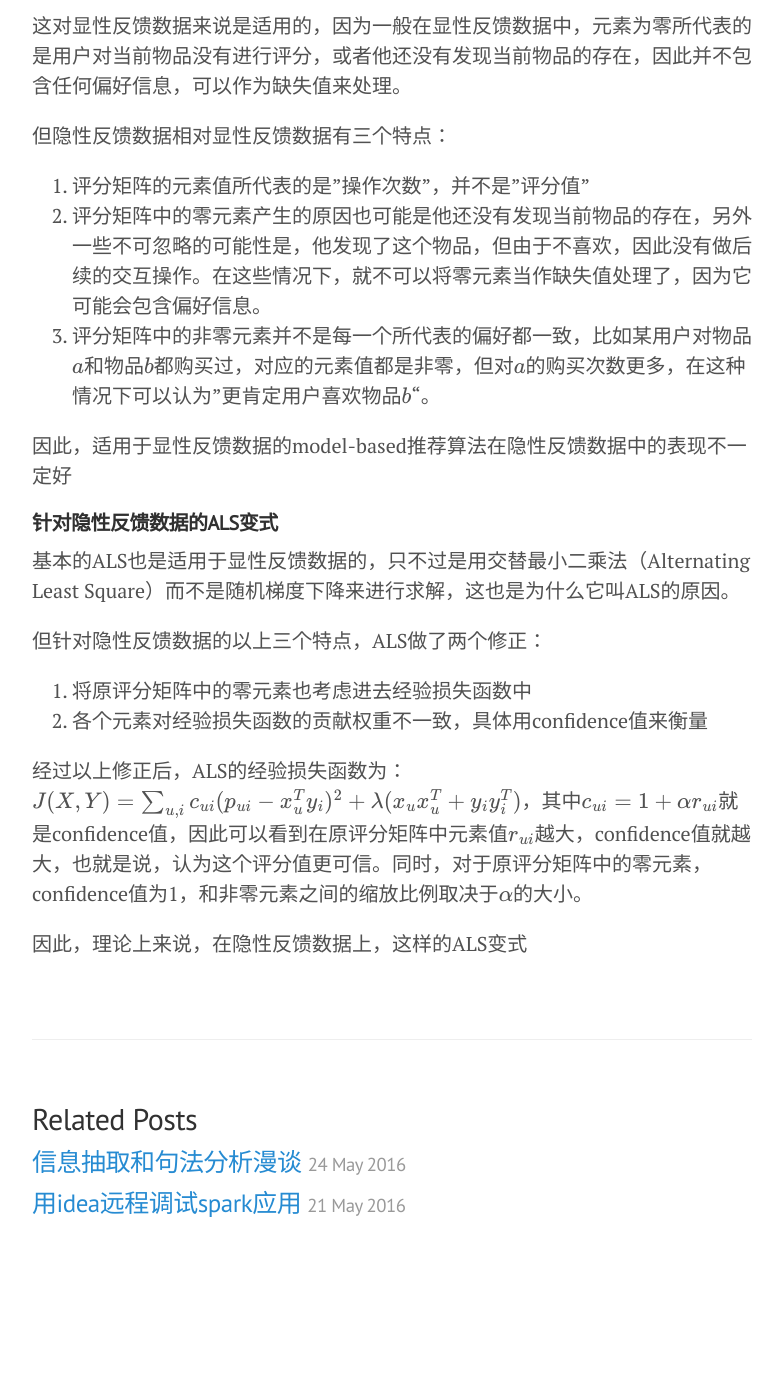
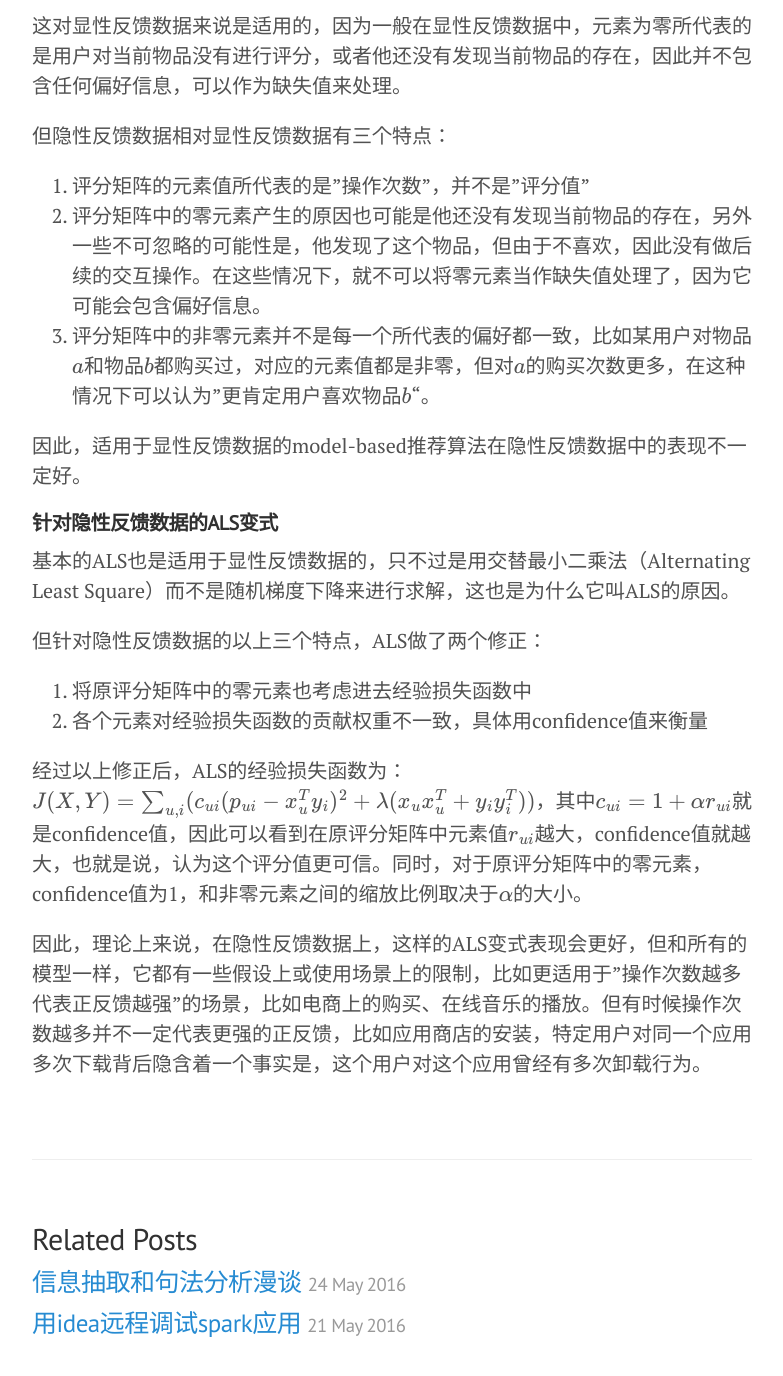
Before and after one commit to nomadcube/nomadcube.github.io, a Jekyll site: the page built from _posts/2016-06-16-针对隐性反馈数据的als算法.md, in a window 1280 px wide and 1400 px high, scrolled down 909 px. Shown: the top 1376 px of the window, without its empty margins (248-1031 px from the left). Built offline with Jekyll 4.4.1, drawn with Linux system fonts in a browser that asks for light colours; formulas are drawn with MathJax 3; comment, search, counter and statistics services are not loaded; before the commit the page ends 2189 px from its top, so only the background shows below that; some of the changed text lies outside the part shown.

Commit message:
新文章

```diff
--- a/_posts/2016-06-16-针对隐性反馈数据的als算法.md
+++ b/_posts/2016-06-16-针对隐性反馈数据的als算法.md
@@ -17,7 +17,7 @@ tags: 推荐算法
 后者比如SVD和ALS, 是指基于矩阵分解的思想，将评分矩阵分解成2个低秩矩阵，分别代表用户特征矩阵$$X$$和物品特征矩阵$$Y$$。在预测用户$$u$$对物品$$i$$的分数时，只需要将对应的向量$$X_u$$和$$Y_i$$做点积，而不需要$$u$$的历史行为数据。
 
 #### **普通矩阵分解算法在隐性反馈数据上的问题**
-矩阵分解一般使用平方损失函数，加上L2正则项。即经验损失函数为$$J(X,Y) = \sum_{u,i} (r_{ui} - x_u^Ty_i)^2 + \lambda(x_ux_u^T + y_iy_i^T)$$. 对于推荐算法来说，不同的model-based算法最大的区别在于组成经验损失函数的$$(u,i)$$对的范围，以及各个$$(u,i)$$对的权重。比如SVD，它的经验损失函数只考虑原评分矩阵中的非零元素，而且各个元素的权重是一样的。
+矩阵分解一般使用平方损失函数，加上L2正则项。即经验损失函数为$$J(X,Y) = \sum_{u,i} ((r_{ui} - x_u^Ty_i)^2 + \lambda(x_ux_u^T + y_iy_i^T))$$. 对于推荐算法来说，不同的model-based算法最大的区别在于组成经验损失函数的$$(u,i)$$对的范围，以及各个$$(u,i)$$对的权重。比如SVD，它的经验损失函数只考虑原评分矩阵中的非零元素，而且各个元素的权重是一样的。
 
 这对显性反馈数据来说是适用的，因为一般在显性反馈数据中，元素为零所代表的是用户对当前物品没有进行评分，或者他还没有发现当前物品的存在，因此并不包含任何偏好信息，可以作为缺失值来处理。
 
@@ -27,7 +27,7 @@ tags: 推荐算法
 2. 评分矩阵中的零元素产生的原因也可能是他还没有发现当前物品的存在，另外一些不可忽略的可能性是，他发现了这个物品，但由于不喜欢，因此没有做后续的交互操作。在这些情况下，就不可以将零元素当作缺失值处理了，因为它可能会包含偏好信息。
 3. 评分矩阵中的非零元素并不是每一个所代表的偏好都一致，比如某用户对物品$$a$$和物品$$b$$都购买过，对应的元素值都是非零，但对$$a$$的购买次数更多，在这种情况下可以认为"更肯定用户喜欢物品$$b$$"。
 
-因此，适用于显性反馈数据的model-based推荐算法在隐性反馈数据中的表现不一定好
+因此，适用于显性反馈数据的model-based推荐算法在隐性反馈数据中的表现不一定好。
 
 #### **针对隐性反馈数据的ALS变式**
 基本的ALS也是适用于显性反馈数据的，只不过是用交替最小二乘法（Alternating Least Square）而不是随机梯度下降来进行求解，这也是为什么它叫ALS的原因。
@@ -37,6 +37,6 @@ tags: 推荐算法
 1. 将原评分矩阵中的零元素也考虑进去经验损失函数中
 2. 各个元素对经验损失函数的贡献权重不一致，具体用confidence值来衡量
 
-经过以上修正后，ALS的经验损失函数为：$$J(X,Y) = \sum_{u,i} c_{ui}(p_{ui} - x_u^Ty_i)^2 + \lambda(x_ux_u^T + y_iy_i^T)$$，其中$$c_{ui} = 1 + \alpha r_{ui}$$就是confidence值，因此可以看到在原评分矩阵中元素值$$r_{ui}$$越大，confidence值就越大，也就是说，认为这个评分值更可信。同时，对于原评分矩阵中的零元素，confidence值为1，和非零元素之间的缩放比例取决于$$\alpha$$的大小。
+经过以上修正后，ALS的经验损失函数为：$$J(X,Y) = \sum_{u,i} (c_{ui}(p_{ui} - x_u^Ty_i)^2 + \lambda(x_ux_u^T + y_iy_i^T))$$，其中$$c_{ui} = 1 + \alpha r_{ui}$$就是confidence值，因此可以看到在原评分矩阵中元素值$$r_{ui}$$越大，confidence值就越大，也就是说，认为这个评分值更可信。同时，对于原评分矩阵中的零元素，confidence值为1，和非零元素之间的缩放比例取决于$$\alpha$$的大小。
 
-因此，理论上来说，在隐性反馈数据上，这样的ALS变式
+因此，理论上来说，在隐性反馈数据上，这样的ALS变式表现会更好，但和所有的模型一样，它都有一些假设上或使用场景上的限制，比如更适用于"操作次数越多代表正反馈越强"的场景，比如电商上的购买、在线音乐的播放。但有时候操作次数越多并不一定代表更强的正反馈，比如应用商店的安装，特定用户对同一个应用多次下载背后隐含着一个事实是，这个用户对这个应用曾经有多次卸载行为。
```
